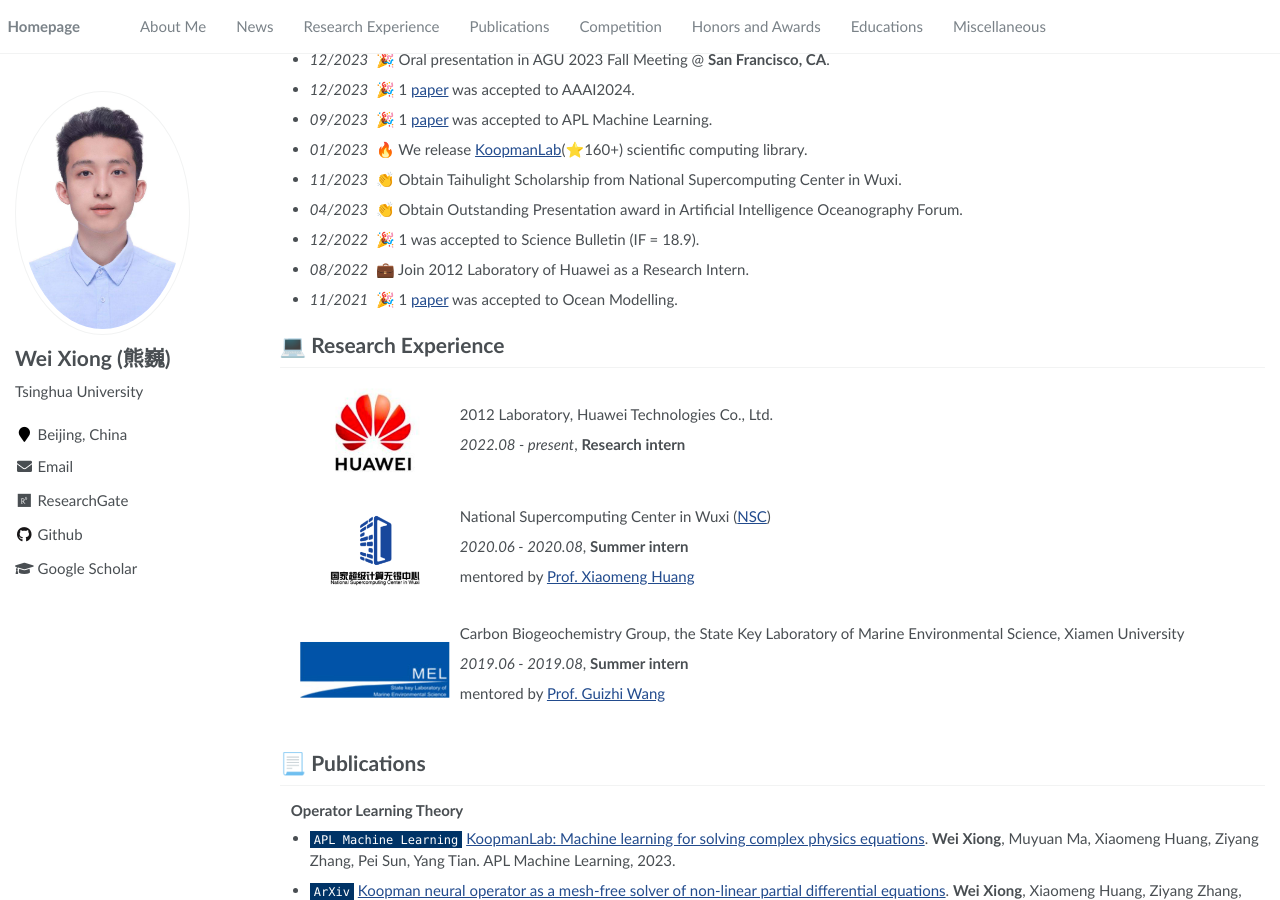
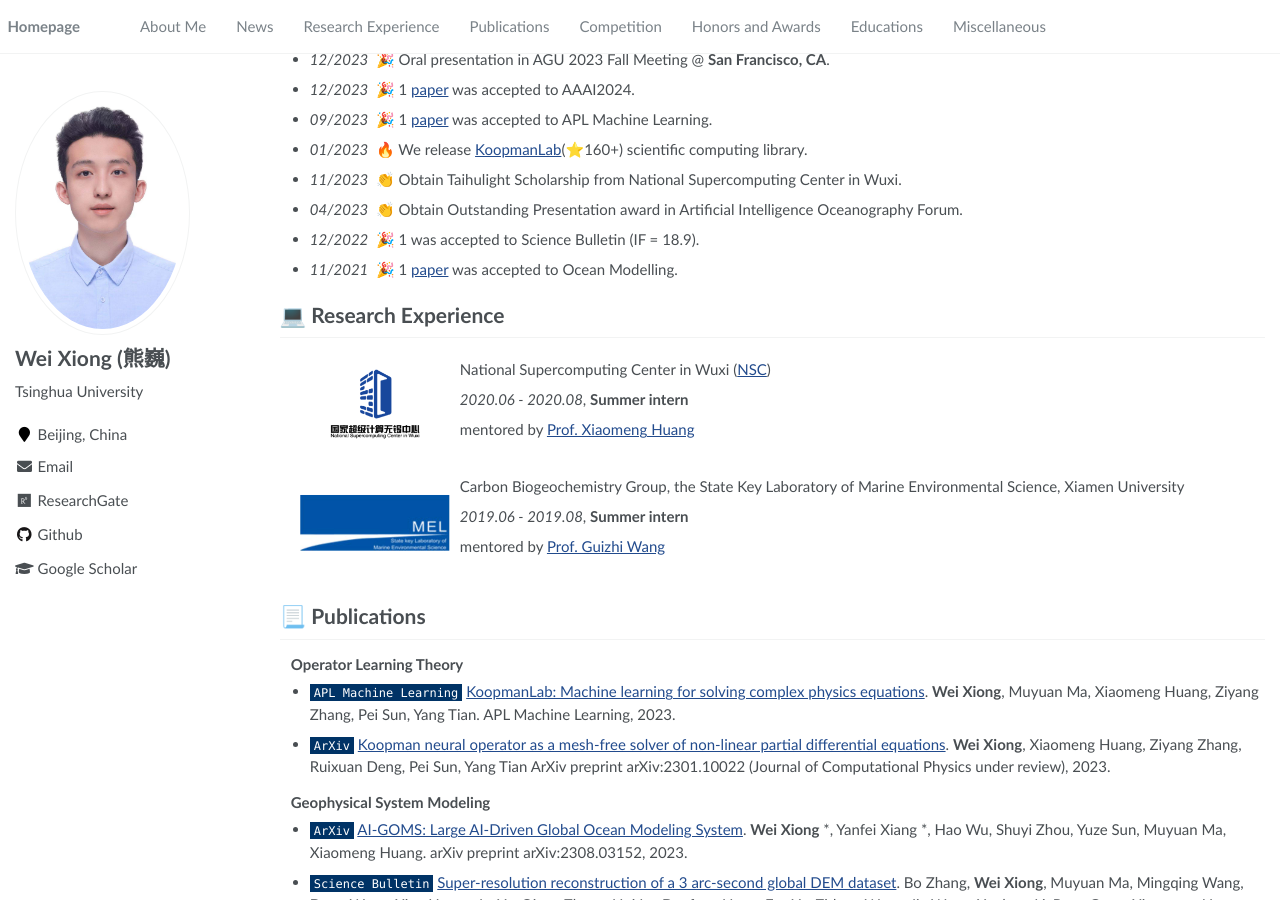
Before and after one commit to XiongWeiTHU/XiongWeiTHU.github.io, a Jekyll site: the page built from _pages/about.md, in a window 1280 px wide and 900 px high, scrolled down 471 px. Built offline with Jekyll 4.4.1, drawn with Linux system fonts in a browser that asks for light colours.

Commit message:
Update about.md

```diff
--- a/_pages/about.md
+++ b/_pages/about.md
@@ -38,19 +38,10 @@ I also share some content about operator learning theory, numerical algorithms a
 - *11/2023* &nbsp;👏 Obtain Taihulight Scholarship from National Supercomputing Center in Wuxi.
 - *04/2023* &nbsp;👏 Obtain Outstanding Presentation award in Artificial Intelligence Oceanography Forum.
 - *12/2022* &nbsp;🎉 1 was accepted to Science Bulletin (IF = 18.9).
-- *08/2022* &nbsp;💼 Join 2012 Laboratory of Huawei as a Research Intern.
 - *11/2021* &nbsp;🎉 1 [paper](https://www.sciencedirect.com/science/article/pii/S146350032100130X) was accepted to Ocean Modelling.
 
 
 # 💻 Research Experience
-<div style="display: flex; align-items: center;">
-  <img src="../images/experience/huawei.png" alt="" style="width: 150px; margin-right: 10px; margin-left: 20px; "/>
-  <ul style="list-style-type: disc; padding-left: 0px;">
-    <li style="list-style-type: none;"> 2012 Laboratory, Huawei Technologies Co., Ltd.</li>
-    <li style="list-style-type: none;"><em>2022.08 - present</em>, <strong>Research intern</strong></li>
-  </ul>
-</div>
-
 <div style="display: flex; align-items: center;">
   <img src="../images/experience/wuxi.png" alt="" style="width: 150px; margin-right: 10px; margin-left: 20px; "/>
   <ul style="list-style-type: disc; padding-left: 0px;">
```
